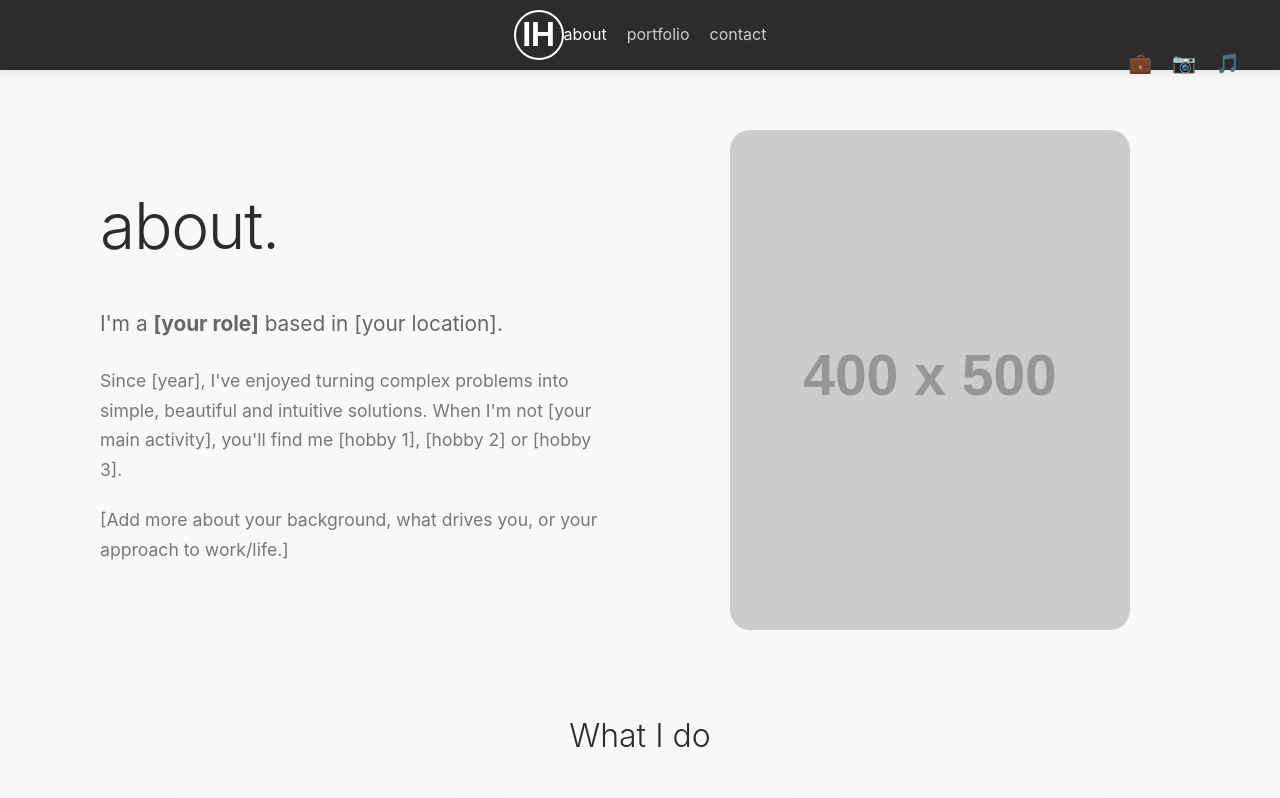
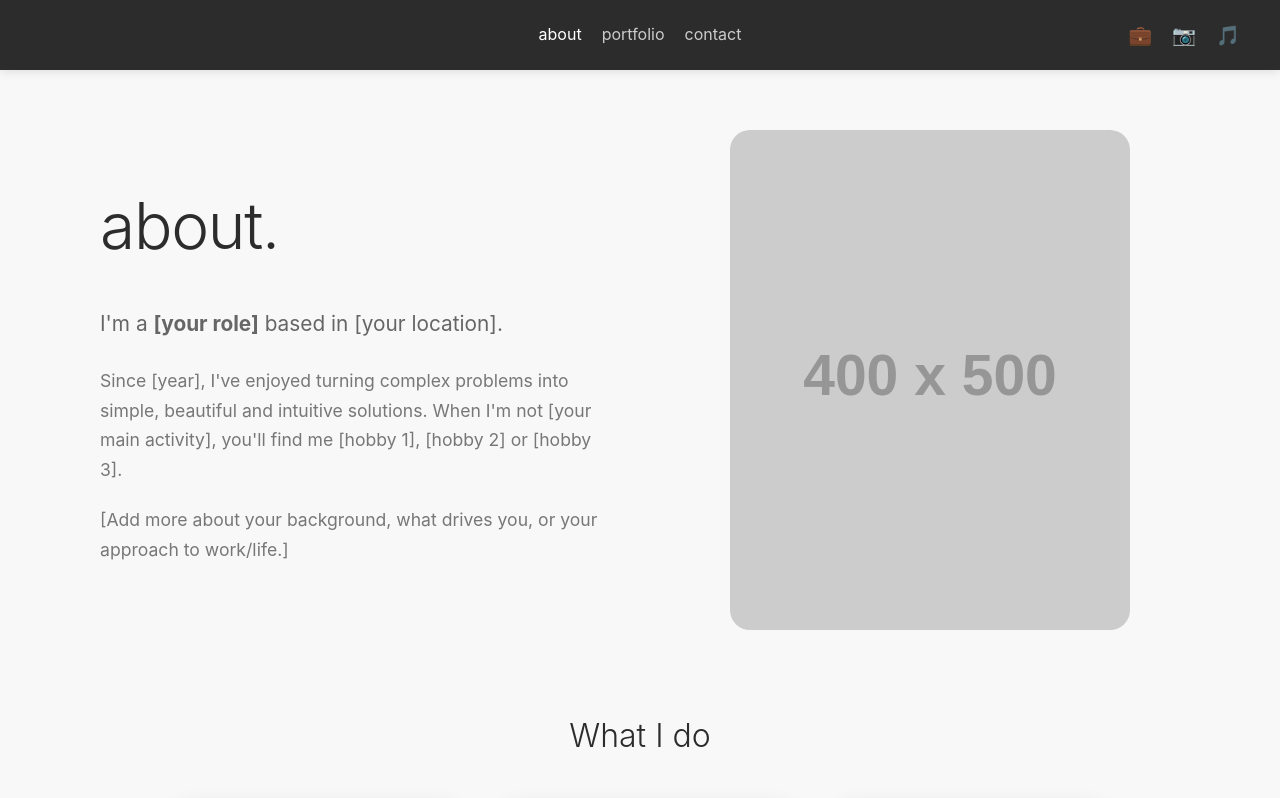
Before and after one commit to izabellahermogenes/izabellahermogenes.github.io, a plain HTML site: page about.html in a window 1280 px wide. Shown: the top 798 px of the page. Drawn offline with Linux system fonts and the light colour scheme; placeholder pictures from the web are drawn by us.

Commit message:
Update about.html

```diff
--- a/about.html
+++ b/about.html
@@ -272,11 +272,9 @@
 </head>
 <body>
 
-     <!-- Navigation -->
+    <!-- Navigation -->
     <nav class="nav">
-    <div class="nav-container">
-        <a href="#" class="logo">IH</a>
-        <div class="nav-right">
+        <div class="nav-container">
             <ul class="nav-menu">
                 <li><a href="about.html" class="nav-link active">about</a></li>
                 <li><a href="portfolio.html" class="nav-link">portfolio</a></li>
@@ -288,8 +286,7 @@
                 <a href="https://www.tiktok.com/@saaabdh" class="social-link" target="_blank" title="TikTok">🎵</a>
             </div>
         </div>
-    </div>
-</nav>
+    </nav>
 
 
     <!-- Main Content -->
```
